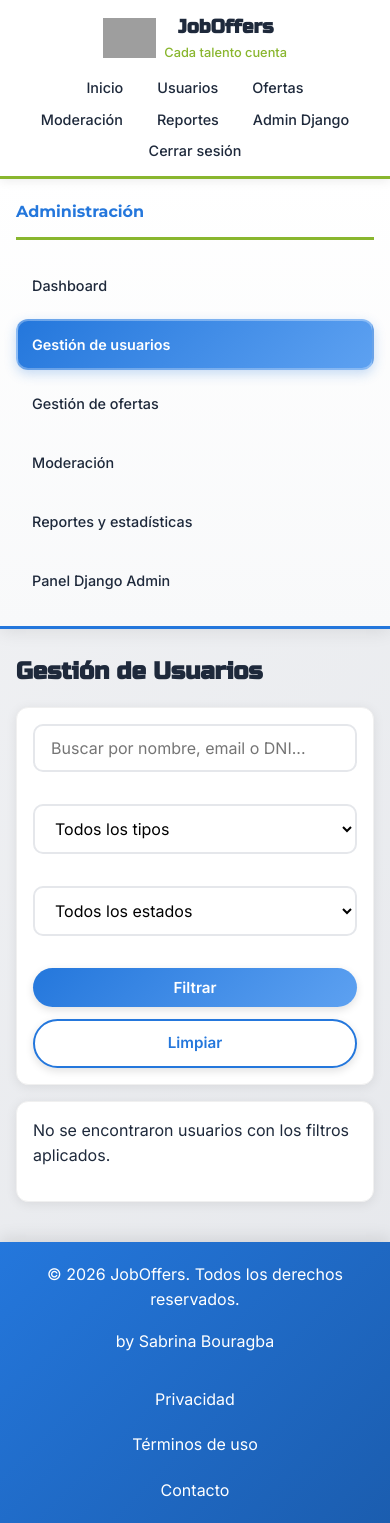
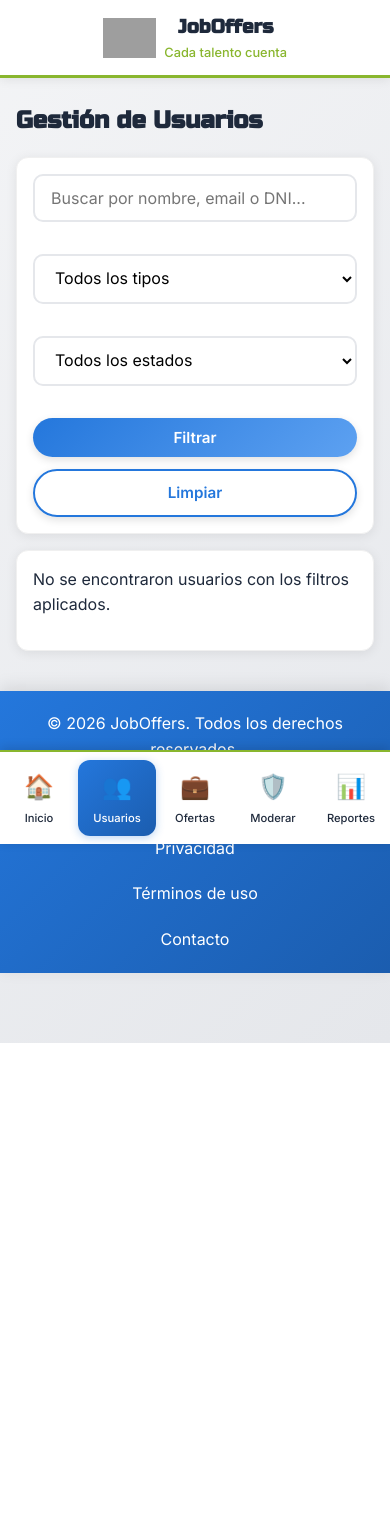
Before and after one commit to Brina21/JobOffers, a Django app: page /panel-admin/usuarios/ in a window 390 px wide. After the commit the page ends 1043 px from the top, so only its background shows below. Run offline with Django 5.2, Linux system fonts and the light colour scheme; parts of the project's set-up code (start-up, migrations or seed data) failed here and were passed over; grey boxes are pictures that could not be loaded.

Commit message:
cambios css

```diff
--- a/Proyecto/static/css/styles.css
+++ b/Proyecto/static/css/styles.css
@@ -114,6 +114,9 @@ header {
     border-bottom: 3px solid var(--color-primary-green);
     flex-shrink: 0;
     z-index: 1000;
+    position: sticky !important;
+    top: 0 !important;
+    width: 100%;
 }
 
 .cabecera {
@@ -578,7 +581,7 @@ textarea {
     }
 }
 
-/* Dashboard con sidebar a toda altura */
+/* Dashboard sin sidebar */
 .panel {
     display: flex;
     gap: 0;
@@ -590,16 +593,7 @@ textarea {
 }
 
 .menu-lateral {
-    background: linear-gradient(180deg, #FFFFFF 0%, #F8F9FA 100%);
-    padding: 32px 20px;
-    box-shadow: 4px 0 20px rgba(0,0,0,0.06);
-    width: 280px;
-    min-width: 280px;
-    max-width: 280px;
-    border-right: 1px solid rgba(36, 119, 220, 0.15);
-    z-index: 10;
-    position: relative;
-    left: 0;
+    display: none !important;
 }
 
 .menu-lateral h3 {
@@ -664,6 +658,8 @@ textarea {
     padding: 40px;
     min-width: 0;
     width: 100%;
+    max-width: 1400px;
+    margin: 0 auto;
     background: transparent;
 }
 
@@ -1282,7 +1278,7 @@ tbody tr:last-child {
     }
 }
 
-/* Navegación mejorada */
+
 @media (max-width: 600px) {
     nav a {
         padding: 8px 14px;
@@ -1290,7 +1286,7 @@ tbody tr:last-child {
     }
 }
 
-/* Stat value responsive */
+
 @media (max-width: 600px) {
     .numero {
         font-size: 2rem;
@@ -1301,3 +1297,88 @@ tbody tr:last-child {
         letter-spacing: 1px;
     }
 }
+
+/* ========================================
+   NAVEGACIÓN MÓVIL INFERIOR CON ICONOS
+   ======================================== */
+
+/* Ocultar texto del nav en móvil y mostrar solo iconos */
+@media (max-width: 600px) {
+    /* Ocultar header normal en móvil */
+    header nav {
+        display: none !important;
+    }
+
+    .menu-lateral {
+        display: none !important;
+    }
+
+    /* Agregar padding bottom al body para compensar el nav fijo */
+    body {
+        padding-bottom: 70px;
+    }
+
+    /* Barra de navegación inferior fija */
+    .nav-mobile-bottom {
+        position: fixed;
+        bottom: 0;
+        left: 0;
+        right: 0;
+        background: var(--color-white);
+        box-shadow: 0 -2px 10px rgba(0,0,0,0.15);
+        border-top: 2px solid var(--color-primary-green);
+        z-index: 1000;
+        display: flex;
+        justify-content: space-around;
+        align-items: center;
+        padding: 8px 0;
+    }
+
+    .nav-mobile-bottom a {
+        display: flex;
+        flex-direction: column;
+        align-items: center;
+        justify-content: center;
+        text-decoration: none;
+        color: var(--color-dark);
+        padding: 8px 12px;
+        border-radius: 12px;
+        transition: all 0.3s ease;
+        flex: 1;
+        max-width: 80px;
+    }
+
+    .nav-mobile-bottom a .icon {
+        font-size: 1.5rem;
+        margin-bottom: 4px;
+    }
+
+    .nav-mobile-bottom a .label {
+        font-size: 0.7rem;
+        font-weight: 500;
+        text-align: center;
+    }
+
+    .nav-mobile-bottom a:hover,
+    .nav-mobile-bottom a.active {
+        background-color: var(--color-accent-blue);
+        color: var(--color-white);
+    }
+
+    .nav-mobile-bottom a.active {
+        background: linear-gradient(135deg, var(--color-primary-blue), var(--color-secondary-blue));
+        box-shadow: 0 2px 8px rgba(36, 119, 220, 0.3);
+    }
+}
+
+/* Ocultar nav mobile en desktop/tablet por defecto */
+.nav-mobile-bottom {
+    display: none !important;
+}
+
+/* Solo mostrar nav mobile en pantallas pequeñas */
+@media (max-width: 600px) {
+    .nav-mobile-bottom {
+        display: flex !important;
+    }
+}
--- a/Proyecto/templates/core/base_admin.html
+++ b/Proyecto/templates/core/base_admin.html
@@ -80,5 +80,29 @@
             </ul>
         </div>
     </footer>
+
+    <!-- Navegación móvil inferior (solo visible en móvil/tablet) -->
+    <nav class="nav-mobile-bottom">
+        <a href="{% url 'core:admin_dashboard' %}" {% if request.resolver_match.url_name == 'admin_dashboard' %}class="active"{% endif %}>
+            <span class="icon">🏠</span>
+            <span class="label">Inicio</span>
+        </a>
+        <a href="{% url 'core:admin_usuarios_lista' %}" {% if 'usuario' in request.resolver_match.url_name %}class="active"{% endif %}>
+            <span class="icon">👥</span>
+            <span class="label">Usuarios</span>
+        </a>
+        <a href="{% url 'core:admin_ofertas_lista' %}" {% if 'oferta' in request.resolver_match.url_name %}class="active"{% endif %}>
+            <span class="icon">💼</span>
+            <span class="label">Ofertas</span>
+        </a>
+        <a href="{% url 'core:admin_moderacion' %}" {% if request.resolver_match.url_name == 'admin_moderacion' %}class="active"{% endif %}>
+            <span class="icon">🛡️</span>
+            <span class="label">Moderar</span>
+        </a>
+        <a href="{% url 'core:admin_reportes' %}" {% if request.resolver_match.url_name == 'admin_reportes' %}class="active"{% endif %}>
+            <span class="icon">📊</span>
+            <span class="label">Reportes</span>
+        </a>
+    </nav>
 </body>
 </html>
```
Also changed, not shown: Proyecto/templates/jobs/base_empresa.html (+20 -0 lines), Proyecto/templates/jobs/base_trabajador.html (+20 -0 lines), 1 other file.
